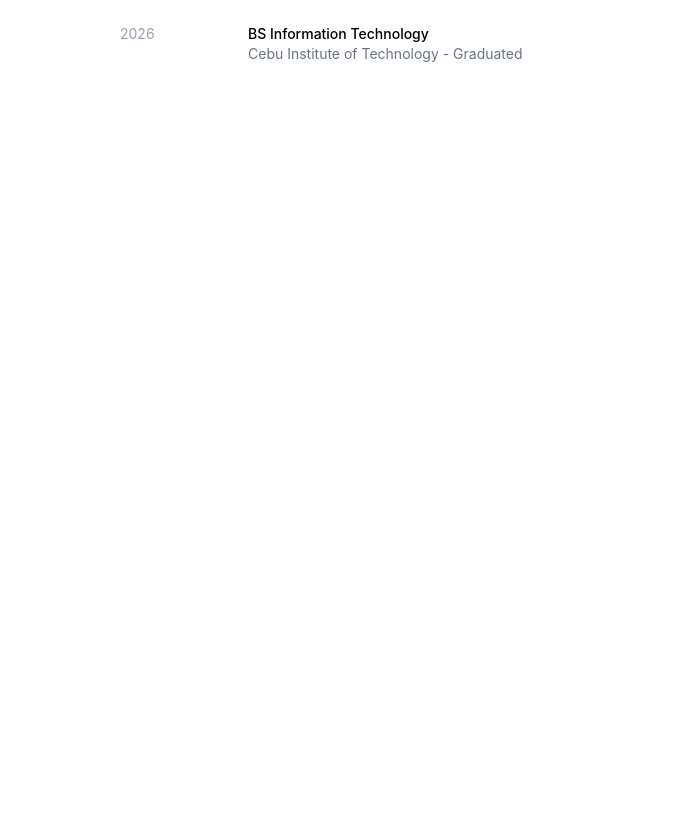
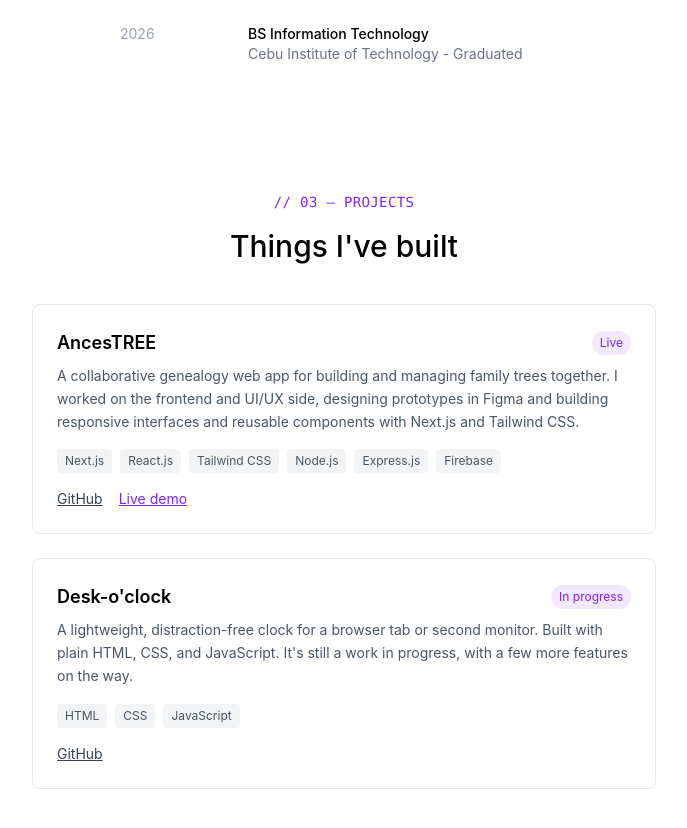
Before and after one commit to drN-n/portfolio, a React (Vite) app: page / in a window 1280 px wide. Shown: the part 1027-1855 px from the top of the page, without its empty margins (296-983 px from the left). Before the commit the page ends 1155 px from the top, so only its background shows below. Built offline with nearby package versions, Linux system fonts and the light colour scheme.

Commit message:
Added Projects

```diff
--- a/src/App.jsx
+++ b/src/App.jsx
@@ -1,5 +1,6 @@
 import Hero from "./components/Hero"
 import About from "./components/About"
+import Projects from "./components/Projects"
 
 function App() {
 
@@ -7,6 +8,7 @@
     <>
       <Hero />
       <About />
+      <Projects />
     </>
   )
 }
--- a/src/components/Projects.jsx
+++ b/src/components/Projects.jsx
@@ -1,15 +1,15 @@
 const projects = [
     {
         title: "AncesTREE",
-        description: "A collaborative genealogy web app for building and managing family trees together. I worked on the frontend and UI/UX — designing prototypes in Figma, then building responsive interfaces and reusable components with Next.js and Tailwind CSS.",
+        description: "A collaborative genealogy web app for building and managing family trees together. I worked on the frontend and UI/UX side, designing prototypes in Figma and building responsive interfaces and reusable components with Next.js and Tailwind CSS.",
         tags: ["Next.js", "React.js", "Tailwind CSS", "Node.js", "Express.js", "Firebase"],
         status: "Live",
         github: "https://github.com/drN-n/Capstone-AncesTREE",
         live: "https://ancestree2025.netlify.app/",
-    },
-    {
+        },
+        {
         title: "Desk-o'clock",
-        description: "A lightweight, distraction-free clock for a browser tab or second monitor. Built with plain HTML, CSS, and JavaScript — still a work in progress with a few more features on the way.",
+        description: "A lightweight, distraction-free clock for a browser tab or second monitor. Built with plain HTML, CSS, and JavaScript. It's still a work in progress, with a few more features on the way.",
         tags: ["HTML", "CSS", "JavaScript"],
         status: "In progress",
         github: "https://github.com/drN-n/desk-o-clock",
@@ -20,12 +20,36 @@
 function Projects() {
     return (
         <section className="max-w-2xl mx-auto text-center px-6 py-16">
-            <p className="text-sm font-mono uppercase tracking-wide text-accent">// 03 — Proejcts</p>
+            <p className="text-sm font-mono uppercase tracking-wide text-accent">// 03 — Projects</p>
             <h2 className="text-3xl font-medium mt-4 mb-10">Things I've built</h2>
 
-            <div>
+            <div className="text-left space-y-6">
+                {projects.map((project) => (
+                    <div key={project.title} className="border border-gray-200 rounded-lg p-6">
+                        <div className="flex items-center justify-between mb-2">
+                            <h3 className="text-lg font-semibold text-black">{project.title}</h3>
+                            <span className="text-xs px-2 py-1 rounded-full bg-accent/10 text-accent">{project.status}</span>
+                        </div>
 
+                        <p className="text-sm text-gray-600 leading-relaxed mb-4">{project.description}</p>
+
+                        <div className="flex flex-wrap gap-2 mb-4">
+                            {project.tags.map((tag) => (
+                                <span key={tag} className="text-xs px-2 py-1 rounded bg-gray-100 text-gray-600">{tag}</span>
+                            ))}
+                        </div>
+
+                        <div className="flex gap-4 text-sm">
+                            <a href={project.github} className="text-gray-700 underline">GitHub</a>
+                            {project.live && (
+                                <a href={project.live} className="text-accent underline">Live demo</a>
+                            )}
+                        </div>
+                    </div>
+                ))}
             </div>
         </section>
     )
 }
+
+export default Projects
```
